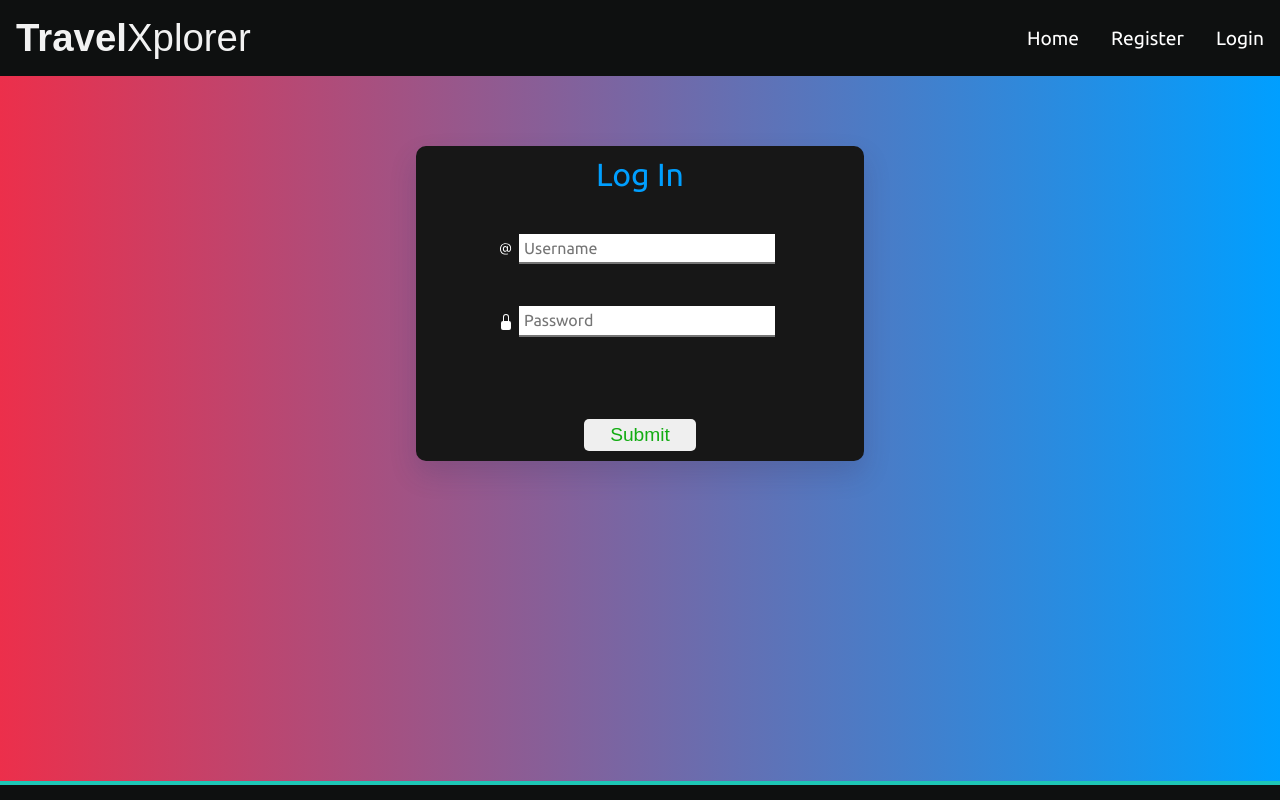
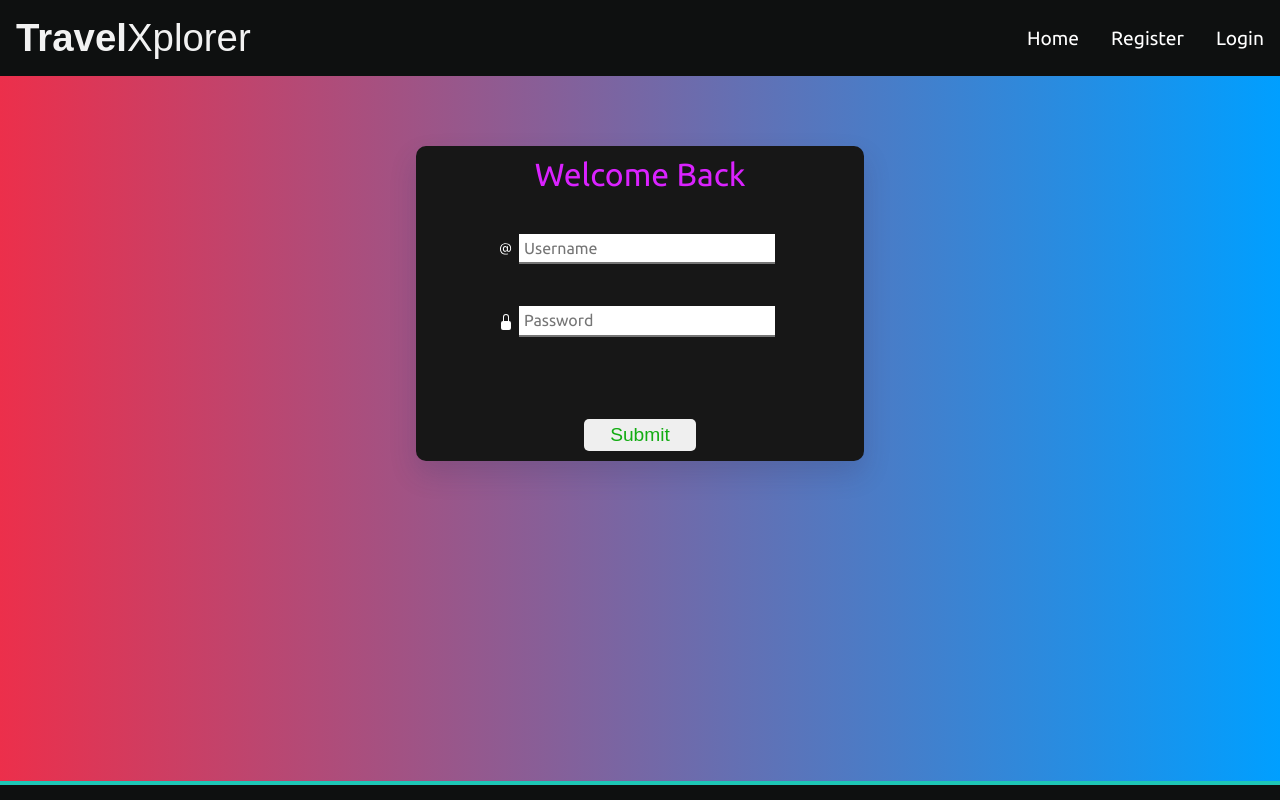
Before and after one commit to MuneneCalvin/TravelPlannerX, a React (Vite) app in the folder Frontend/: page /Login in a window 1280 px wide. Shown: the top 800 px of the page. Built offline with nearby package versions, Linux system fonts and the light colour scheme.

Commit message:
Updated log in

```diff
--- a/Frontend/src/pages/Login/Login.css
+++ b/Frontend/src/pages/Login/Login.css
@@ -24,7 +24,7 @@ background: linear-gradient(to right, #ec2F4B, #009FFF);
     border: 1px solid black;
 }
 .Form > .loginBanner {
-    color: #009FFF;
+    color: #DA22FF;
     font-size: 2em;
     margin-bottom: 20px;
 }
--- a/Frontend/src/pages/Login/Login.jsx
+++ b/Frontend/src/pages/Login/Login.jsx
@@ -40,7 +40,7 @@ export default function Login() {
         <main>
             <div className='body-back'>
                 <form className='Form' onSubmit={handleSubmit(onSubmit)}>
-                    <p className='loginBanner'>Log In</p>
+                    <p className='loginBanner'>Welcome Back</p>
 
                     <div className='input-thing'>
                     <svg className="input-icon" xmlns="http://www.w3.org/2000/svg" width="16" height="16" fill="currentColor" viewBox="0 0 16 16">
```
